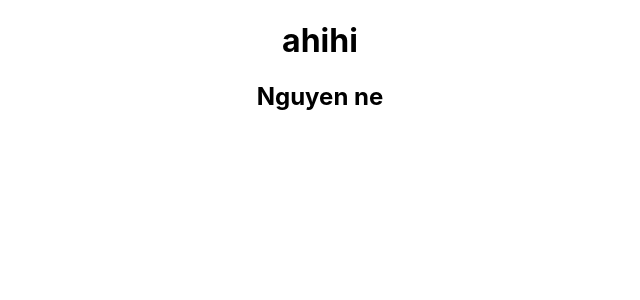
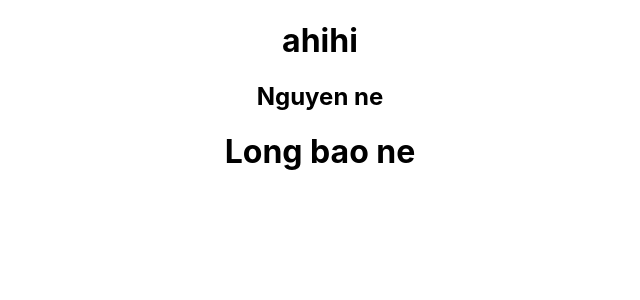
Before and after one commit to baconbao123/Nshop, a React (Create React App) app: page / in a window 1280 px wide. Shown: the top 300 px of the page, without its empty margins (320-960 px from the left). Built offline with nearby package versions, Linux system fonts and the light colour scheme.

Commit message:
long test code

```diff
--- a/src/App.js
+++ b/src/App.js
@@ -6,6 +6,7 @@ function App() {
     <div className="App">
      <h1>ahihi</h1>
      <h2>Nguyen ne</h2>
+     <h1>Long bao ne</h1>
     </div>
   );
 }
```
